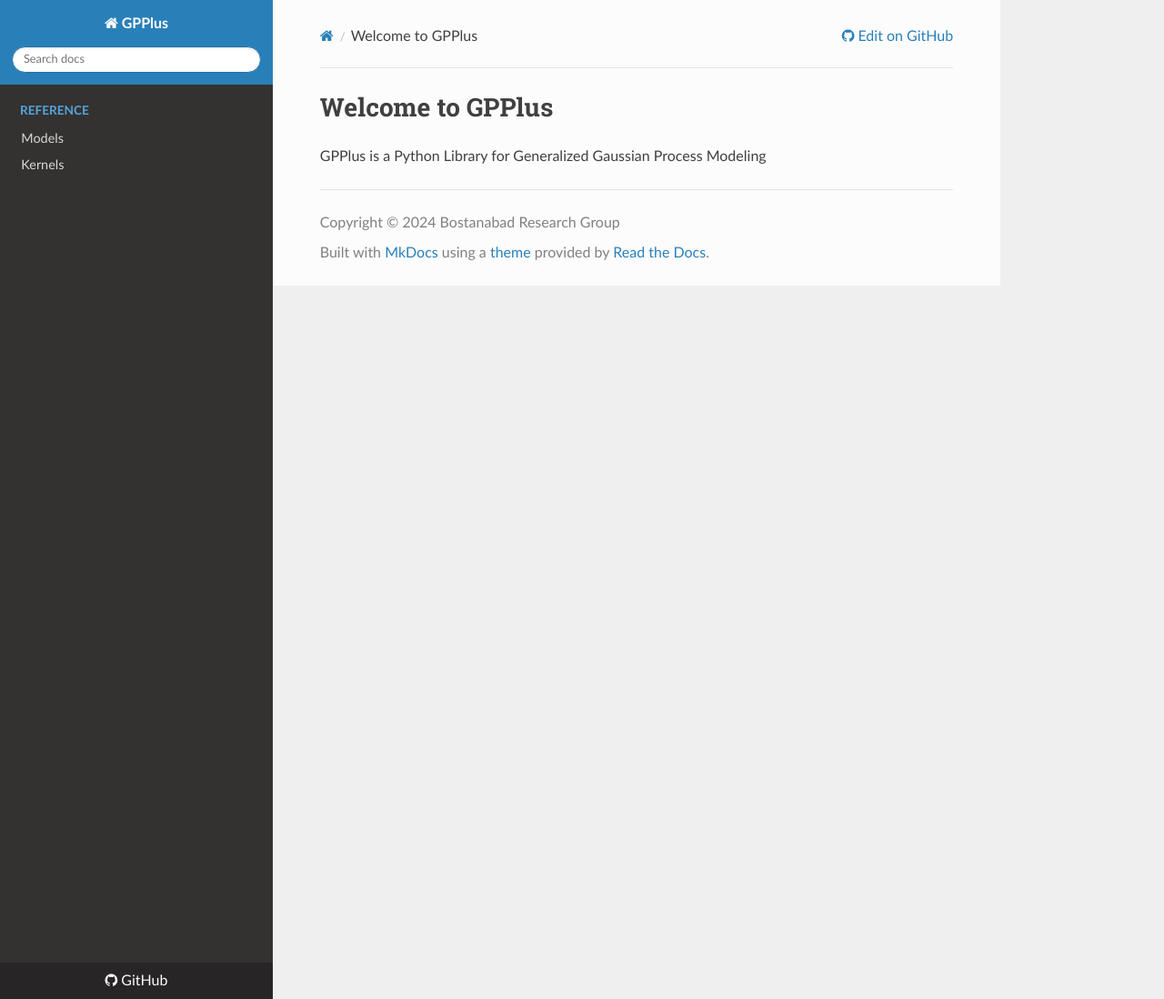
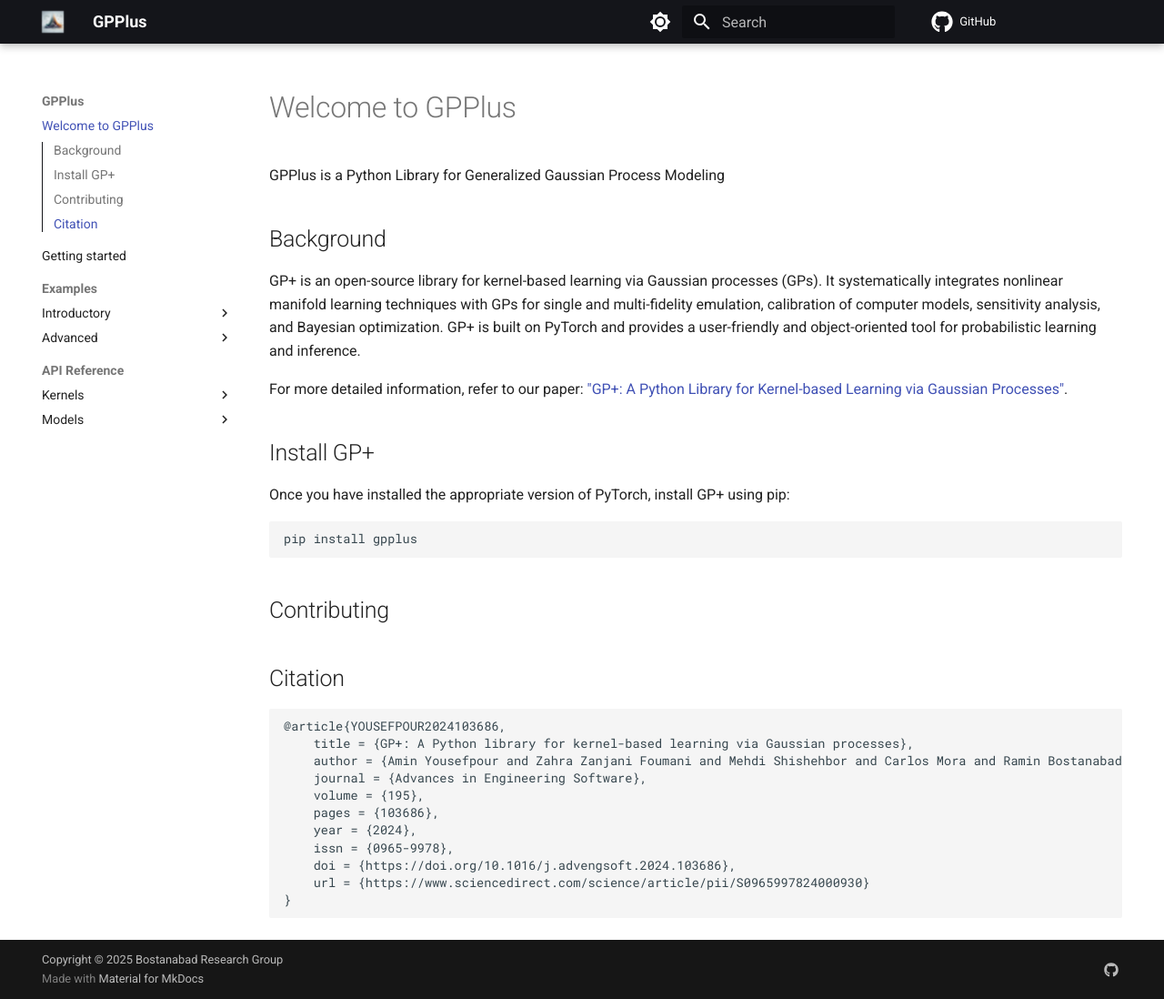
Before and after one commit to tythegsr/SpectralGPPlus, an MkDocs documentation site: the page built from docs/index.md, in a window 1280 px wide and 1098 px high. Shown: the whole window at 91% size. Built offline with MkDocs 1.6.1 and Material for MkDocs 9.7.7, drawn with Linux system fonts in a browser that asks for light colours; nearby versions of some CDN libraries; comment, search, counter and statistics services are not loaded.

Commit message:
add docs

````diff
--- /dev/null
+++ b/docs/gettingstarted.md
@@ -0,0 +1,3 @@
+# Getting started
+
+## Quickstart
--- a/docs/index.md
+++ b/docs/index.md
@@ -1,3 +1,34 @@
 # Welcome to GPPlus
 
 GPPlus is a Python Library for Generalized Gaussian Process Modeling
+
+## Background
+
+GP+ is an open-source library for kernel-based learning via Gaussian processes (GPs). It systematically integrates nonlinear manifold learning techniques with GPs for single and multi-fidelity emulation, calibration of computer models, sensitivity analysis, and Bayesian optimization. GP+ is built on PyTorch and provides a user-friendly and object-oriented tool for probabilistic learning and inference.
+
+For more detailed information, refer to our paper: ["GP+: A Python Library for Kernel-based Learning via Gaussian Processes"](https://www.sciencedirect.com/science/article/pii/S0965997824000930?dgcid=author).
+
+## Install GP+
+Once you have installed the appropriate version of PyTorch, install GP+ using pip:
+
+```bash
+pip install gpplus
+```
+
+## Contributing
+
+## Citation
+
+```bibtex
+@article{YOUSEFPOUR2024103686,
+    title = {GP+: A Python library for kernel-based learning via Gaussian processes},
+    author = {Amin Yousefpour and Zahra Zanjani Foumani and Mehdi Shishehbor and Carlos Mora and Ramin Bostanabad},
+    journal = {Advances in Engineering Software},
+    volume = {195},
+    pages = {103686},
+    year = {2024},
+    issn = {0965-9978},
+    doi = {https://doi.org/10.1016/j.advengsoft.2024.103686},
+    url = {https://www.sciencedirect.com/science/article/pii/S0965997824000930}
+}
+```
--- a/mkdocs.yml
+++ b/mkdocs.yml
@@ -1,7 +1,11 @@
 site_name: GPPlus
 
 theme:
-  name: readthedocs
+  name: material
+  features:
+    - navigation.sections  # Sections are included in the navigation on the left.
+    - toc.integrate # Table of contents integrated to the left
+    - header.autohide # Hide header on scrolling
   palette:
     - media: "(prefers-color-scheme: light)" # get system preference
       primary: black
@@ -15,27 +19,72 @@
       toggle:
         icon: material/brightness-4
         name: Switch to light mode
+  icon:
+    repo: fontawesome/brands/github  # GitHub logo in top right
+  logo: imgs/favicon.png
+  favicon: "imgs/favicon.png"
+
+extra:
+  social:
+    - icon: fontawesome/brands/github
+      link: https://github.com/Bostanabad-Research-Group
+
+markdown_extensions:
+  - toc:
+      permalink: "¤"  # Adds a clickable permalink to each section heading
+      toc_depth: 4
 
 plugins:
   - search
+  - autorefs
   - mkdocstrings:
       handlers:
         python:
-          docstring_style: "google"  # or "numpy" or "sphinx"
+          #docstring_style: "google"  # or "numpy" or "sphinx"
           options:
-            show_root_heading: true
-            show_source: true
-            members: true
-            filters:
-              - "!^__"
-              - "!^import"
-              - "!^_"
+            docstring_style: "google"
+            inherited_members: true  # Allow looking up inherited methods
+            show_root_heading: true  # actually display anything at all...
+            show_root_full_path: true  # display "diffrax.asdf" not just "asdf"
+            show_if_no_docstring: true
+            show_signature_annotations: true
+            show_signature: true
+            separate_signature: false
+            show_docstring_examples: true
+            show_docstring_parameters: true
+            show_docstring_attributes: true
+            show_docstring_returns: true
+            show_docstring_raises: true
+            show_source: true  # don't include source code
+            show_bases: true
+            show_inheritance: true
+            show_private_members: false
+            show_inherited_members: false
+            show_special_members: false
+            members_order: source  # order methods according to their order of definition in the source code, not alphabetical order
+            heading_level: 4
+            show_symbol_type_heading: true
+            #members: true
+            #filters:
+            #  - "!^__"
+            #  - "!^import"
+            #  - "!^_"
 
 nav:
-  - Reference:
-    - reference/models.md
-    - reference/kernels.md
+  - "index.md"
+  - "gettingstarted.md"
+  - Examples:
+    - Introductory:
+      - Ex1: examples/introductory/ex1.md
+    - Advanced:
+      - Ex2: examples/advanced/ex2.md
+  - API Reference:
+    - Kernels:
+      - Special: reference/kernels/special.md
+    - Models:
+      - Base: reference/models/base.md
+      - Multioutput: reference/models/multioutput.md
 
 repo_url: https://github.com/Bostanabad-Research-Group/GP-Plus
 
-copyright: Copyright &copy; 2024 Bostanabad Research Group
+copyright: Copyright &copy; 2025 Bostanabad Research Group
````
Also changed, not shown: docs/reference/kernels.md (deleted, +0 -1 lines), docs/reference/kernels/special.md (added, +1 -0 lines), docs/reference/models.md (deleted, +0 -1 lines), docs/reference/models/base.md (added, +1 -0 lines), docs/reference/models/multioutput.md (added, +1 -0 lines), docs/examples/advanced/ex2.md (added), docs/examples/introductory/ex1.md (added), docs/imgs/favicon.png (added).
